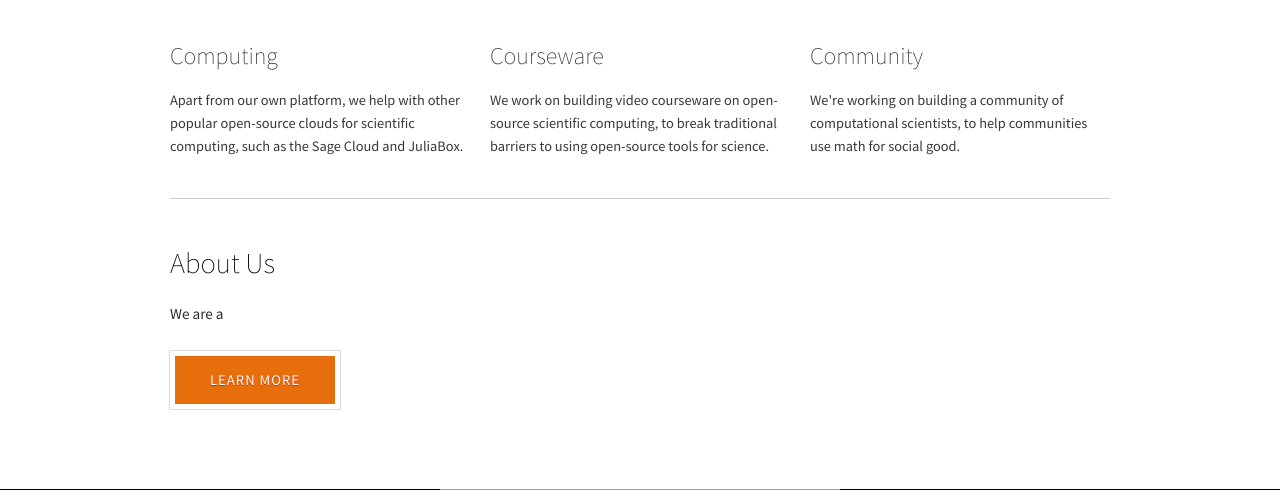
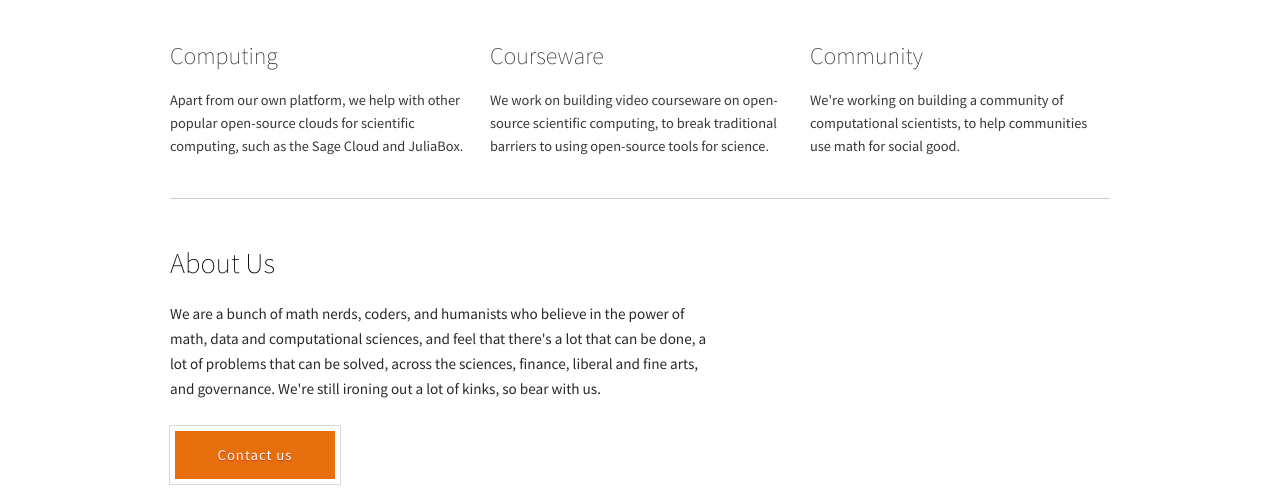
Before and after one commit to rudimk/mh-site, a Flask app: page / in a window 1280 px wide. Shown: the part 547-1037 px from the top of the page. Run offline with Flask 2, Linux system fonts and the light colour scheme; some libraries are stand-ins or nearby versions; grey boxes are pictures that could not be loaded.

Commit message:
Updated content.

```diff
--- a/templates/index.html
+++ b/templates/index.html
@@ -86,9 +86,9 @@
 
             <div class="about_blok">
                 <h3>About Us</h3>
-                <p class="about">We are a </p>
+                <p class="about">We are a bunch of math nerds, coders, and humanists who believe in the power of math, data and computational sciences, and feel that there's a lot that can be done, a lot of problems that can be solved, across the sciences, finance, liberal and fine arts, and governance. We're still ironing out a lot of kinks, so bear with us.</p>
 
-                <a href="about.html" class="button_light">LEARN MORE</a>
+                <a href="mailto:founders@mathharbor.com" class="button_light">Contact us</a>
             </div>
 
         </div>
```
